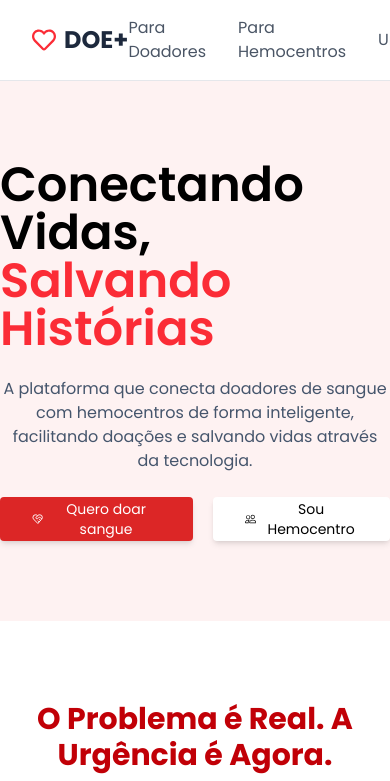
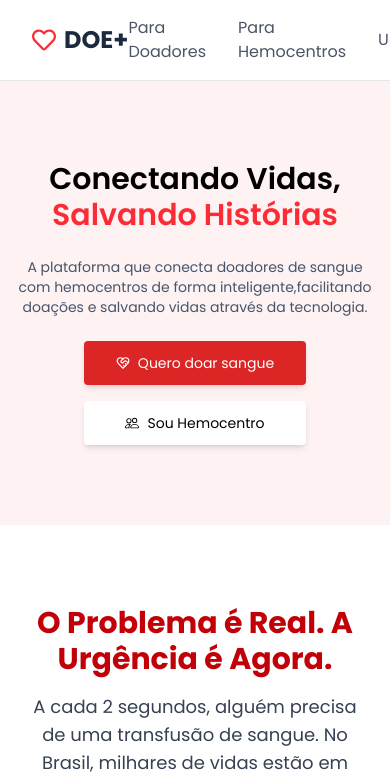
Before and after one commit to MarceloCesar30/DOE_MAIS, a Next.js app: page / in a window 390 px wide. Shown: the top 781 px of the page. Built offline with nearby package versions, Linux system fonts and the light colour scheme.

Commit message:
Feat: Responsividade hero-section feita

```diff
--- a/src/app/components/HeroSection.jsx
+++ b/src/app/components/HeroSection.jsx
@@ -4,19 +4,31 @@ import { LuHeartHandshake } from "react-icons/lu";
 export default function HeroSection() {
 
     return (
-        <div>
-            <div className="flex items-center justify-center  py-20    bg-red-50  ">
-                <div className="flex flex-col gap-6   items-center">
-                    <h1 className="  font-semibold text-5xl ">Conectando Vidas,  <span className="text-red-500 ">Salvando Histórias</span></h1>
-                    <p className="text-center text-slate-600 ">A plataforma que conecta doadores de sangue com hemocentros de forma inteligente,
-                        <br /> facilitando doações e salvando vidas através da tecnologia.</p>
-                    <div className="flex flex-row   text-base   justify-center gap-5">
-                        <button className="bg-[#DC2626] h-11 px-8 inline-flex items-center gap-2 rounded text-white  text-sm  shadow-md hover:bg-red-700   hover:cursor-pointer">
-                            <LuHeartHandshake /> Quero doar sangue</button>
-                        <button className="bg-[#ffff]  rounded  inline-flex items-center gap-2 text-black shadow-md  h-11 px-8 text-sm  hover:bg-gray-100 hover:cursor-pointer"> <BsPeople />Sou Hemocentro</button>
-                    </div>
+        <div className="bg-red-50 py-20 px-4">
+            <div className="max-w-5xl mx-auto text-center flex flex-col items-center gap-6">
+                <h1 className="text-3xl sm:text-4xl md:text-5xl font-semibold">
+                    Conectando Vidas,{" "}
+                    <span className="text-red-500">Salvando Histórias</span>
+                </h1>
+
+                <p className="text-slate-600 text-sm sm:text-base max-w-2xl">
+                    A plataforma que conecta doadores de sangue com hemocentros de forma inteligente,
+                    <br className="hidden sm:block" />
+                    facilitando doações e salvando vidas através da tecnologia.
+                </p>
+
+                <div className="flex flex-col sm:flex-row gap-4 sm:gap-5">
+                    <button className="bg-[#DC2626] h-11 px-8 inline-flex items-center justify-center gap-2 rounded text-white text-sm shadow-md hover:bg-red-700 transition-all">
+                        <LuHeartHandshake />
+                        Quero doar sangue
+                    </button>
+
+                    <button className="bg-white h-11 px-8 inline-flex items-center justify-center gap-2 rounded text-black text-sm shadow-md hover:bg-gray-100 transition-all">
+                        <BsPeople />
+                        Sou Hemocentro
+                    </button>
                 </div>
             </div>
         </div>
-    )
+    );
 }
```
